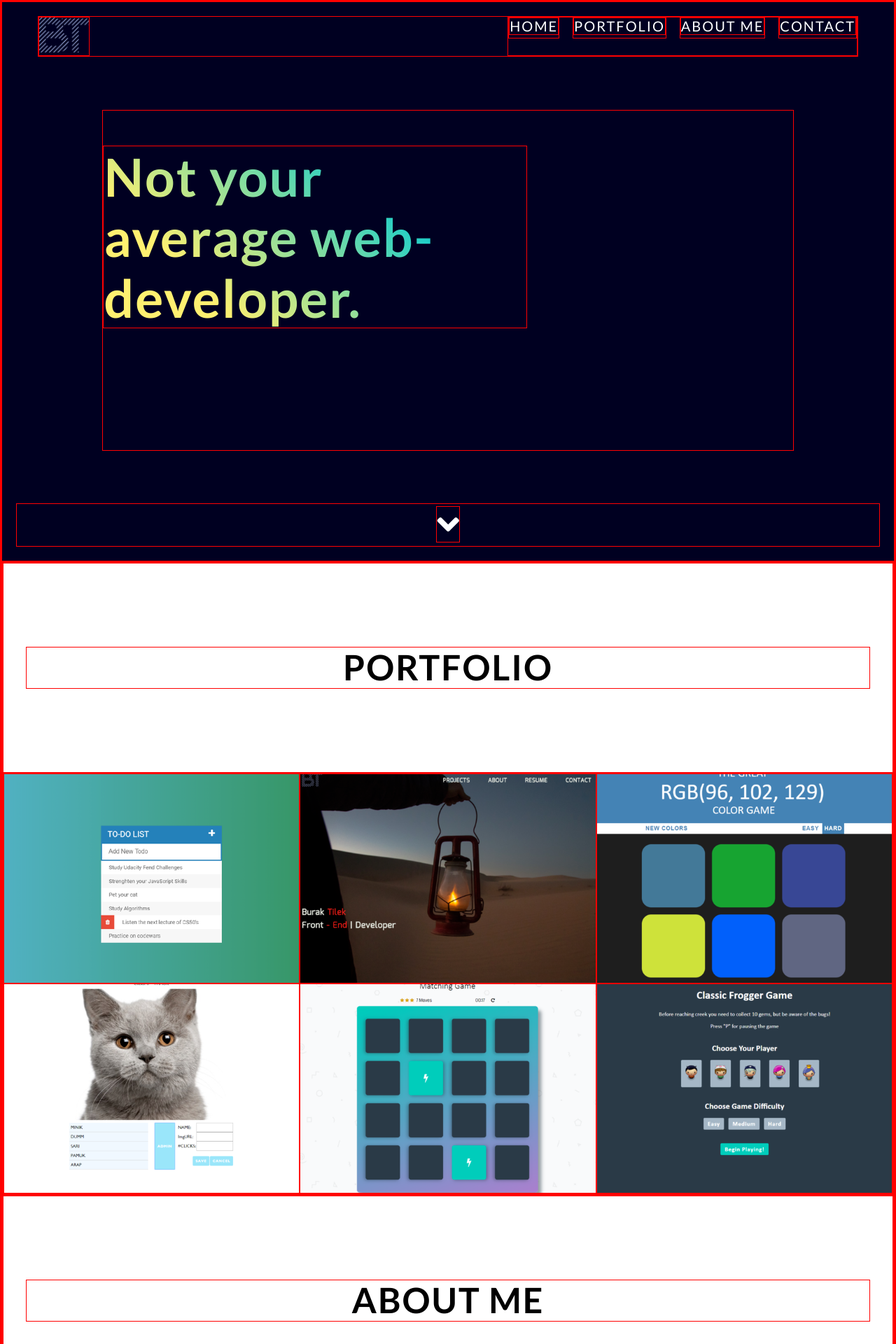
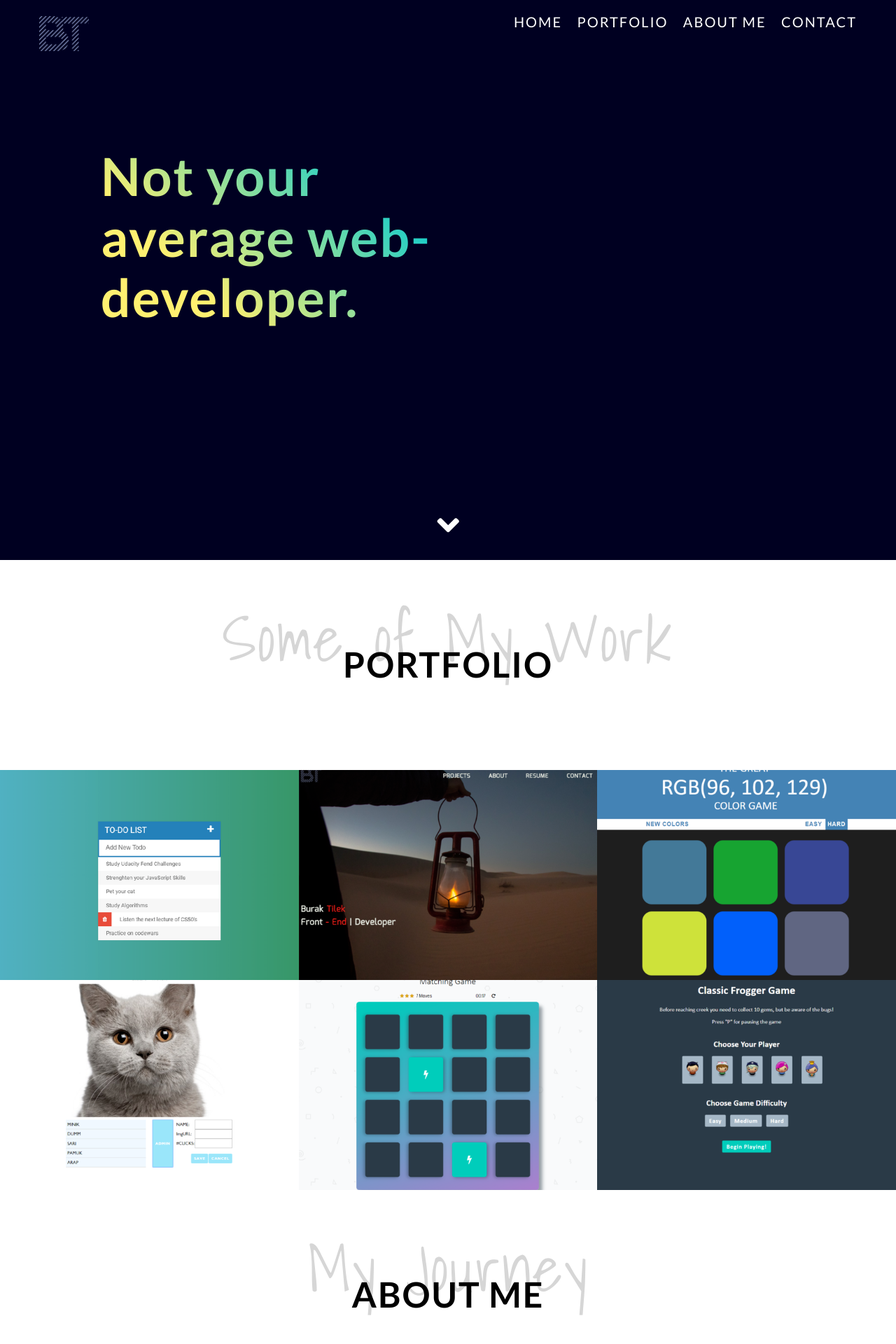
Before and after one commit to ucanfil/Portfolio-Site-V2, a PHP site: page / in a window 1280 px wide. Shown: the top 1920 px of the page at 70% size. Run offline with PHP 8.4, Linux system fonts and the light colour scheme; some libraries are stand-ins or nearby versions.

Commit message:
Anchor tags hover, .heading-details styled

```diff
--- a/css/style.css
+++ b/css/style.css
@@ -342,7 +342,6 @@
 /* ======= Main Styles For the Webpage ====== */
 * {
     box-sizing: border-box;
-    border: .3px solid red;
 }
 
 html {
@@ -368,6 +367,7 @@ h2 {
   text-transform: uppercase;
   text-align: center;
   font-size: 5rem;
+  z-index: 2;
 }
 
 ul {
@@ -415,9 +415,19 @@ nav {
   height: 30px;
 }
 
-.top-nav li a {
+a {
   text-decoration: none;
   color: inherit;
+  padding: 3px 5px;
+}
+
+.top-nav a:hover, .navbar-bottom a:hover {
+  color: #01fa69;
+  transition: color 0.5s;
+}
+
+.top-nav a:hover {
+  border: 1px solid #01fa69;
 }
 
 .intro {
@@ -437,7 +447,6 @@ h1 {
   -webkit-background-clip: text;
   -webkit-text-fill-color: transparent;
   animation: glow 9s linear infinite;
-  -webkit-animation: glow 9s linear infinite;
 }
 
 @keyframes glow {
@@ -453,13 +462,31 @@ h1 {
   font-size: 5rem;
   color: #fff;
   background: transparent;
+  border: none;
+  outline: none;
 }
 
 /* ======= Portfolio Section Styling ======= */
 .headings {
   height: 300px;
+  position: relative;
   display: flex;
+  flex-direction: column;
+  justify-content: center;
   align-items: center;
+}
+
+.heading-detail {
+  position: absolute;
+  top: 20%;
+  font-family: 'Shadows Into Light', cursive;
+  color: #d6d6d6;
+  font-size: 9rem;
+  z-index: 1;
+}
+
+.heading-detail-contact {
+  color: #2e2e63;
 }
 
 .projects {
--- a/index.html
+++ b/index.html
@@ -8,6 +8,7 @@
     <link rel="stylesheet" href="css/style.css">
     <link rel="stylesheet" href="https://use.fontawesome.com/releases/v5.3.1/css/all.css" integrity="sha384-mzrmE5qonljUremFsqc01SB46JvROS7bZs3IO2EmfFsd15uHvIt+Y8vEf7N7fWAU" crossorigin="anonymous">
     <link href="https://fonts.googleapis.com/css?family=Lato:400,700" rel="stylesheet">
+    <link href="https://fonts.googleapis.com/css?family=Shadows+Into+Light" rel="stylesheet">
 </head>
 <body>
     <header>
@@ -23,13 +24,14 @@
         <section class="intro">
             <h1 class="intro-header">Not your average web-developer.</h1>
         </section>
-        <button class="scroll-down-button"><i class="fas fa-angle-down"></i>
+        <button class="scroll-down-button"><a href="#portfolio"><i class="fas fa-angle-down"></i></a>
         </button>
     </header>
     <main>
         <section class="portfolio">
             <div class="headings" id="portfolio">
                 <h2>Portfolio</h2>
+                <div class="heading-detail">Some of My Work</div>
             </div>
             <ul class="projects">
                 <li class="project project1">
@@ -95,8 +97,9 @@
             </ul>
         </section>
         <section class="about-me">
-            <div class="headings">
+            <div class="headings" id="about-me">
                 <h2>About Me</h2>
+                <div class="heading-detail">My Journey</div>
             </div>
             <p>Former civil engineer, who recently took big steps towards to become a software developer.
                 In last november received a scholarship from Udacity/Google Front-End Development, selected among 200.000 students,
@@ -104,16 +107,17 @@
         </section>
     </main>
     <footer>
-        <div class="headings">
+        <div class="headings" id="contact">
             <h2>Contact</h2>
+            <div class="heading-detail heading-detail-contact">Reach Out!</div>
         </div>
         <nav class="navbar-bottom">
             <p><i class="far fa-copyright"></i> 2018 Burak Tilek, all rights reserved</p>
             <ul class="bottom-nav">
-                <li><a><i class="fab fa-twitter-square"></i></a></li>
-                <li><a><i class="fab fa-linkedin"></i></a></li>
-                <li><a><i class="fab fa-github-square"></i></a></li>
-                <li><a><i class="fas fa-code"></i></a></li>
+                <li><a href="https://twitter.com/tilekburak"><i class="fab fa-twitter-square"></i></a></li>
+                <li><a href=""><i class="fab fa-linkedin"></i></a></li>
+                <li><a href=""><i class="fab fa-github-square"></i></a></li>
+                <li><a href=""><i class="fas fa-code"></i></a></li>
             </ul>
         </nav>
     </footer>
```
